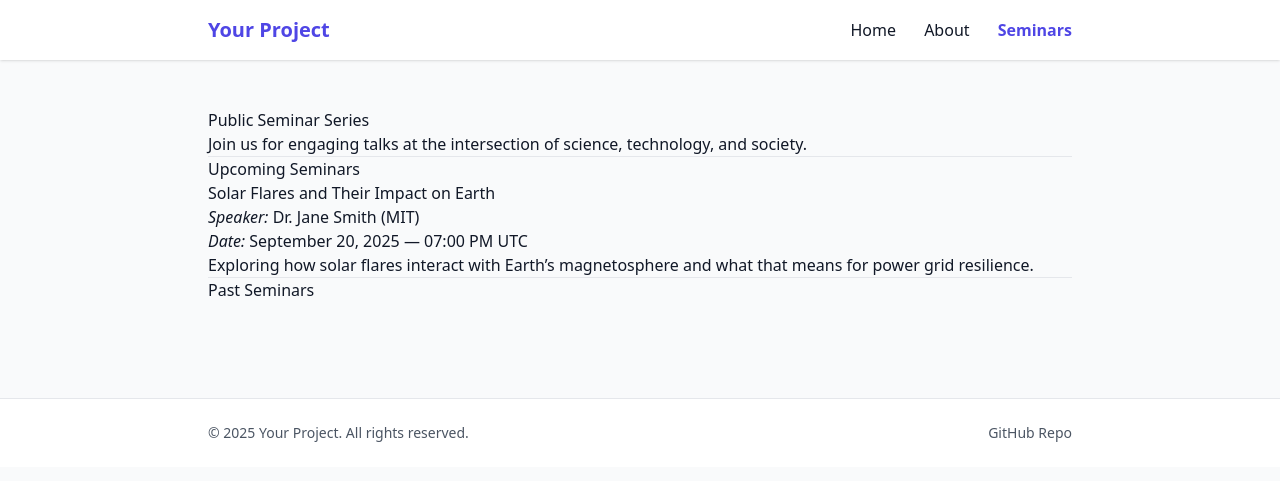
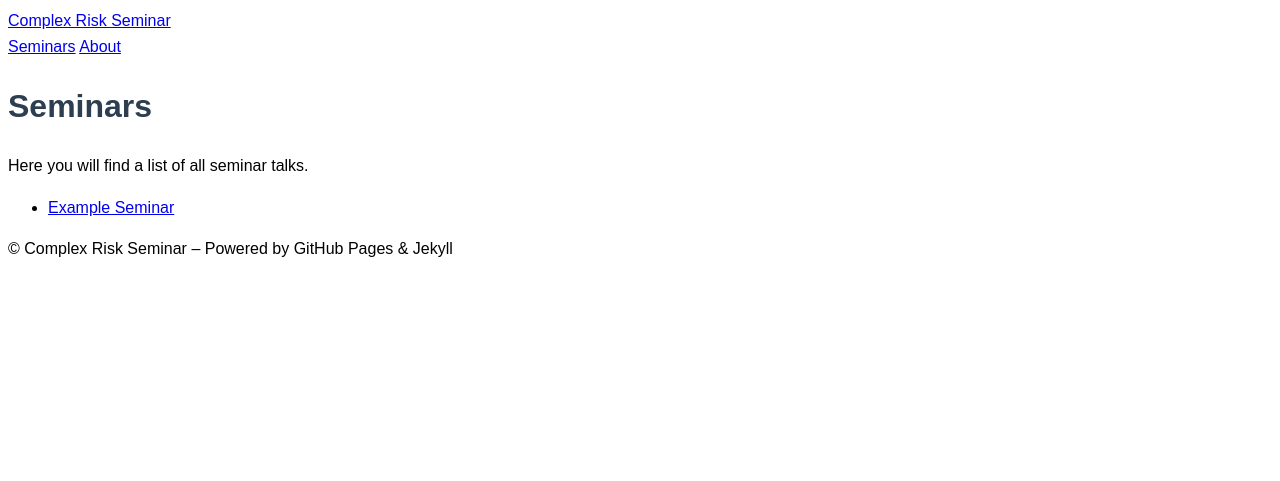
Before and after one commit to rmcgranaghan/complex-risk-science-seminars, a Jekyll site: the page built from seminars.md, in a window 1280 px wide. Shown: the top 481 px of the page. Built offline with Jekyll 4.4.1, drawn with Linux system fonts in a browser that asks for light colours; nearby versions of some CDN libraries.

Commit message:
updating urls

```diff
--- a/_config.yml
+++ b/_config.yml
@@ -1,12 +1,12 @@
-title: "Your Project"
-description: "Public Seminar Series"
-baseurl: ""
+title: "Complex Risk Seminar"
+description: "A public seminar series on complex risks and resilience."
 url: "https://yourusername.github.io"
+baseurl: "/complex-risk-seminar"
+
+markdown: kramdown
+theme: minima
 
 collections:
   seminars:
     output: true
     permalink: /seminars/:title/
-
-theme: minima
-markdown: kramdown
--- a/_layouts/default.html
+++ b/_layouts/default.html
@@ -2,31 +2,26 @@
 <html lang="en">
 <head>
   <meta charset="UTF-8">
-  <meta name="viewport" content="width=device-width, initial-scale=1.0">
   <title>{{ page.title }} | {{ site.title }}</title>
-  <script src="https://cdn.tailwindcss.com"></script>
+  <link rel="stylesheet" href="{{ site.baseurl }}/assets/style.css">
 </head>
-<body class="bg-gray-50 text-gray-900 font-sans">
-  <header class="bg-white shadow sticky top-0 z-50">
-    <div class="max-w-4xl mx-auto px-4 py-4 flex justify-between items-center">
-      <a href="{{ site.baseurl }}/" class="text-xl font-bold text-indigo-600">{{ site.title }}</a>
-      <nav class="space-x-6">
-        <a href="{{ site.baseurl }}/" class="hover:text-indigo-600">Home</a>
-        <a href="{{ site.baseurl }}/about" class="hover:text-indigo-600">About</a>
-        <a href="{{ site.baseurl }}/seminars" class="font-semibold text-indigo-600">Seminars</a>
-      </nav>
-    </div>
+<body class="font-sans bg-gray-50 text-gray-900">
+  <header class="bg-indigo-600 text-white p-4 shadow">
+    <nav class="container mx-auto flex justify-between">
+      <a href="{{ site.baseurl }}/" class="font-bold">{{ site.title }}</a>
+      <div>
+        <a href="{{ site.baseurl }}/seminars/" class="px-2">Seminars</a>
+        <a href="{{ site.baseurl }}/about/" class="px-2">About</a>
+      </div>
+    </nav>
   </header>
 
-  <main class="max-w-4xl mx-auto px-4 py-12">
+  <main class="container mx-auto p-6">
     {{ content }}
   </main>
 
-  <footer class="bg-white border-t py-6 mt-12">
-    <div class="max-w-4xl mx-auto px-4 text-sm text-gray-600 flex justify-between">
-      <p>© 2025 {{ site.title }}. All rights reserved.</p>
-      <p><a href="https://github.com/yourrepo" class="hover:text-indigo-600">GitHub Repo</a></p>
-    </div>
+  <footer class="bg-gray-100 p-4 text-center text-sm text-gray-600">
+    © {{ site.title }} – Powered by GitHub Pages & Jekyll
   </footer>
 </body>
 </html>
--- a/_seminars/2025-09-20-solar-flares.md
+++ /dev/null
@@ -1,17 +0,0 @@
----
-title: "Solar Flares and Their Impact on Earth"
-speaker: "Dr. Jane Smith"
-institution: "MIT"
-date: 2025-09-20 15:00:00 -0400
-description: "Exploring how solar flares interact with Earth's magnetosphere and what that means for power grid resilience."
-recording: "https://youtube.com/example-recording"
-layout: seminar
----
-
-## Abstract
-
-Solar flares are intense bursts of radiation from the Sun that can disrupt communication, navigation, and power systems on Earth.
-
-This seminar will provide an overview of current research, highlight recent findings, and discuss implications for space weather forecasting.
-
-[Slides (PDF)](https://example.com/slides.pdf)
--- /dev/null
+++ b/assets/style.css
@@ -0,0 +1,7 @@
+body {
+  font-family: sans-serif;
+  line-height: 1.6;
+}
+h1, h2, h3 {
+  color: #2c3e50;
+}
--- a/seminars.md
+++ b/seminars.md
@@ -1,31 +1,12 @@
 ---
 layout: default
-title: Public Seminar Series
+title: Seminars
 ---
 
-# Public Seminar Series
+# Seminars
 
-Join us for engaging talks at the intersection of science, technology, and society.
+Here you will find a list of all seminar talks.
 
----
-
-## Upcoming Seminars
-
-{% assign upcoming = site.seminars | where_exp: "s", "s.date >= site.time" | sort: "date" %}
-{% for seminar in upcoming %}
-### [{{ seminar.title }}]({{ seminar.url }})
-*Speaker:* {{ seminar.speaker }} ({{ seminar.institution }})
-*Date:* {{ seminar.date | date: "%B %d, %Y — %I:%M %p %Z" }}
-
-{{ seminar.description }}
-
----
+{% for seminar in site.seminars %}
+- [{{ seminar.title }}]({{ seminar.url }})
 {% endfor %}
-
-## Past Seminars
-
-{% assign past = site.seminars | where_exp: "s", "s.date < site.time" | sort: "date" | reverse %}
-{% for seminar in past %}
-- **[{{ seminar.title }}]({{ seminar.url }})** — {{ seminar.speaker }} ({{ seminar.date | date: "%B %d, %Y" }})
-  {% if seminar.recording %}[Watch Recording]({{ seminar.recording }}){% endif %}
-{% endfor %}
```
Also changed, not shown: _layouts/seminar.html (deleted, +0 -48 lines), _seminars/2025-09-01-example.md (added, +12 -0 lines), about.md (added, +8 -0 lines), index.md (+7 -3 lines), assets/banner.png (added).
